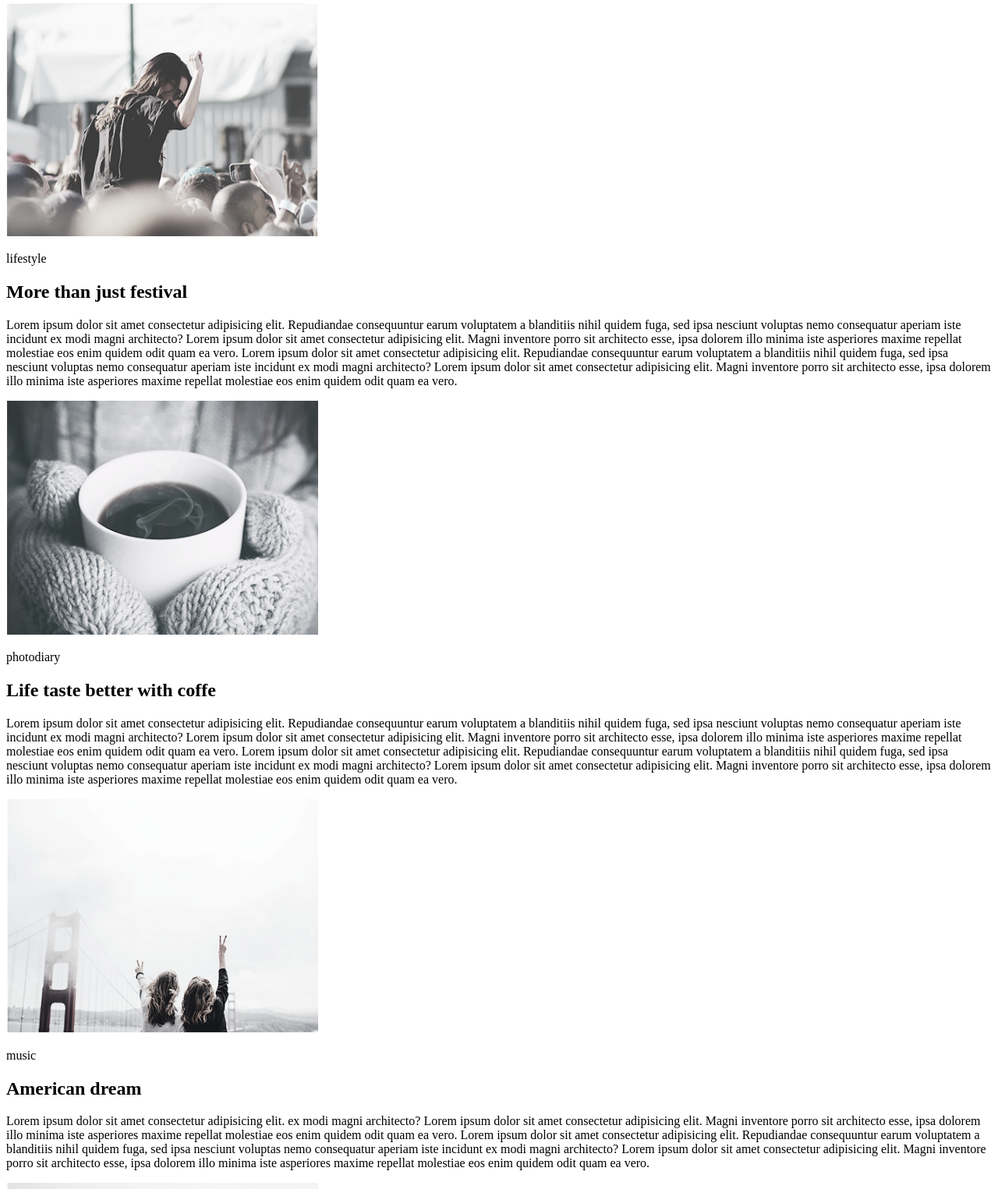
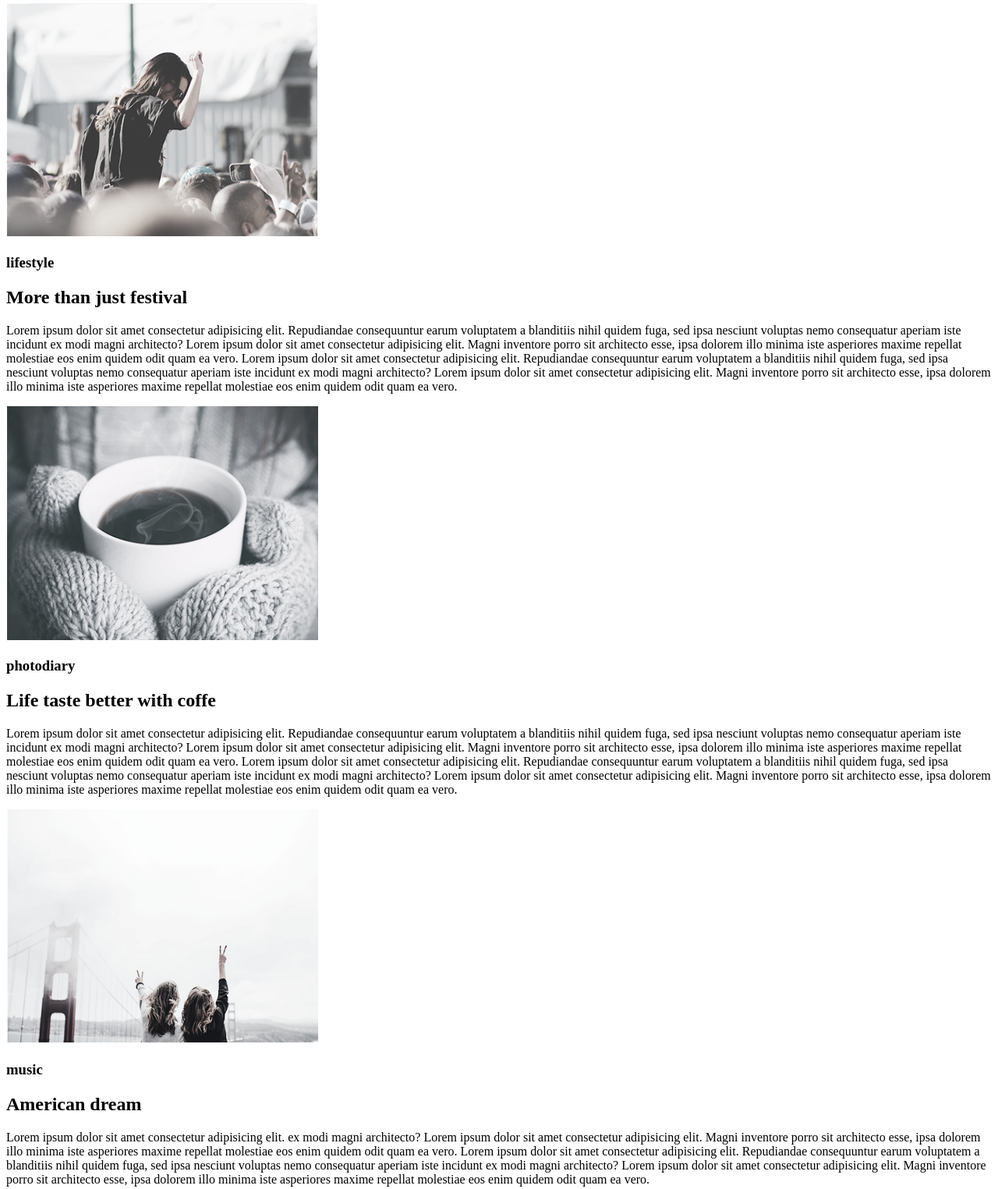
Before and after one commit to Firoa/goit-fe-course, a plain HTML site: page html-css/module-01/index.html in a window 1280 px wide. Shown: the part 101-1626 px from the top of the page at 78% size. Drawn offline with Linux system fonts and the light colour scheme.

Commit message:
correct mistakes

```diff
--- a/html-css/module-01/index.html
+++ b/html-css/module-01/index.html
@@ -11,10 +11,10 @@
     <header>
         <nav>
            <ul>
-               <li><a href="">lifestyle</a></li>
-               <li><a href="">photodiary</a></li>
-               <li><a href="">music</a></li>
-               <li><a href="">travel</a></li>
+               <li><a href="#">lifestyle</a></li>
+               <li><a href="#">photodiary</a></li>
+               <li><a href="#">music</a></li>
+               <li><a href="#">travel</a></li>
             </ul>
        </nav>
     </header>
@@ -22,7 +22,7 @@
     <main>
         <article>
             <img src="./img/d_woman.png" alt="woman sit on man shoulders" width="400" height="300">
-            <p>lifestyle</p>
+            <h3>lifestyle</h3>
             <h2><b>More than just festival</b></h2>
             <p>Lorem ipsum dolor sit amet consectetur adipisicing elit.
                 Repudiandae consequuntur earum voluptatem a blanditiis nihil quidem
@@ -37,10 +37,9 @@
                 Magni inventore porro sit architecto esse, ipsa dolorem illo minima iste asperiores
                 maxime repellat molestiae eos enim quidem odit quam ea vero.</p>
         </article>
-
         <article>
             <img src="./img/coffe.png" alt="cup of coffe" width="400" height="300">
-            <p>photodiary</p>
+            <h3>photodiary</h3>
             <h2><b>Life taste better with coffe</b></h2>
             <p>Lorem ipsum dolor sit amet consectetur adipisicing elit.
                 Repudiandae consequuntur earum voluptatem a blanditiis nihil quidem
@@ -54,10 +53,9 @@
                 ex modi magni architecto? Lorem ipsum dolor sit amet consectetur adipisicing elit.
                 Magni inventore porro sit architecto esse, ipsa dolorem illo minima iste asperiores                    maxime repellat molestiae eos enim quidem odit quam ea vero.</p>
             </article>
-
             <article>
                 <img src="./img/2_woman.png" alt="2 woman show their backs" width="400" height="300">
-                <p>music</p>
+                <h3>music</h3>
                 <h2><b>American dream</b></h2>
                 <p>Lorem ipsum dolor sit amet consectetur adipisicing elit.
                     ex modi magni architecto? Lorem ipsum dolor sit amet consectetur adipisicing elit.
@@ -71,7 +69,7 @@
                 </article>
                 <article>
                     <img src="./img/another_woman.png" alt="woman in fog" width="400" height="300">
-                    <p>travel</p>
+                    <h3>travel</h3>
                     <h2><b>A day exploring the Alps</b></h2>
                     <p>Lorem ipsum dolor sit amet consectetur adipisicing elit.
                         Repudiandae consequuntur earum voluptatem a blanditiis nihil quidem
```
